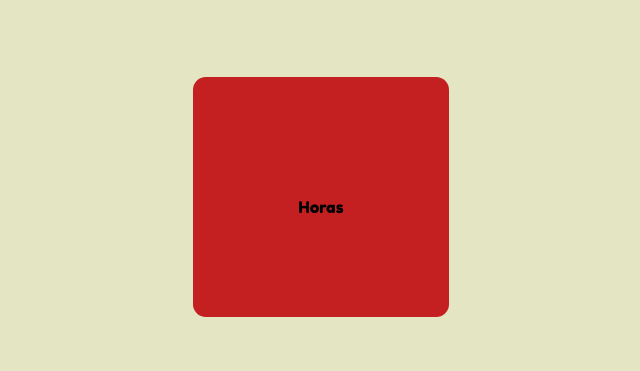
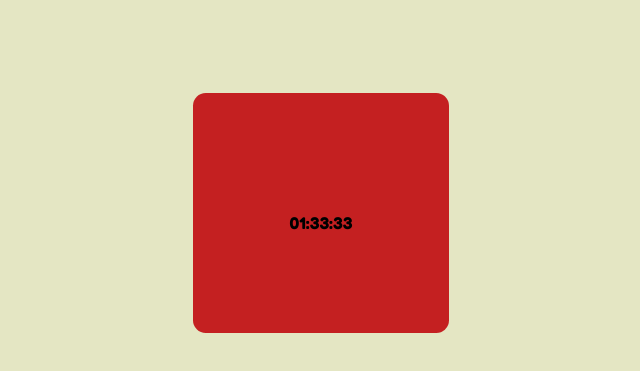
Before and after one commit to luisfelipeferreira/time_love, a plain HTML site: page pages/index.html in a window 1280 px wide. Shown: the part 117-488 px from the top of the page, without its empty margins (319-959 px from the left). Drawn offline with Linux system fonts and the light colour scheme.

Commit message:
relogio base

```diff
--- a/pages/code.js
+++ b/pages/code.js
@@ -1,3 +1,27 @@
-function referenciar(){
+
+setInterval(
+    function carregar(){
+        let texto = document.getElementById('texto')
+
+        let data = new Date();
+        let hora = data.getHours();
+        let minuto = data.getMinutes();
+        let segundo = data.getSeconds();
+        //zero
+        hora = zero(hora)
+        minuto = zero(minuto)
+        segundo = zero(segundo)
+        //
+        texto.innerHTML = `${hora}:${minuto}:${segundo}`
+
+
+}, 1000);
+ function zero(x){
+     if(x<10){
+         x='0'+x;
+     } return x
+ }
+
+ function referenciar(){
     window.location.href = "ref.html"
 }
--- a/pages/index.html
+++ b/pages/index.html
@@ -11,8 +11,7 @@
     <link href="https://fonts.googleapis.com/css2?family=Fredoka+One&display=swap" rel="stylesheet">
     <link rel="stylesheet" href="../styles/style-index.css">
 </head>
-    <body>
-
+    <body onload="carregar()">
       <header>
         <h1>Time Love</h1>
         <button onclick="referenciar()">
@@ -22,7 +21,7 @@
 
       <section>
         <div>
-          Horas
+          <p id="texto"></p>
         </div>
       </section>
 
--- a/styles/style-index.css
+++ b/styles/style-index.css
@@ -44,6 +44,5 @@ div{
     position: relative;
     top: 50%;
     bottom: 50%;
-
     text-align: center;
 }
```
